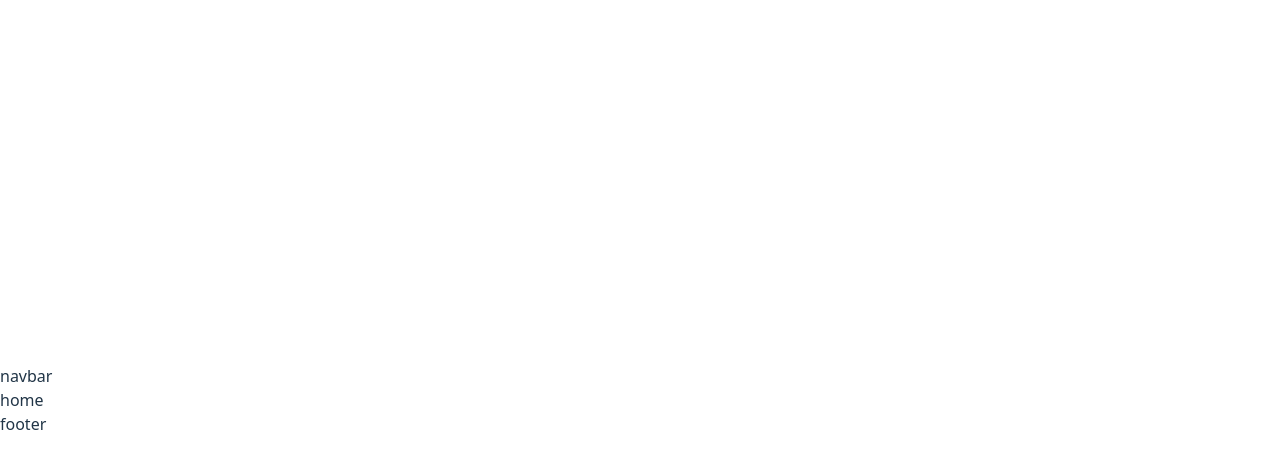
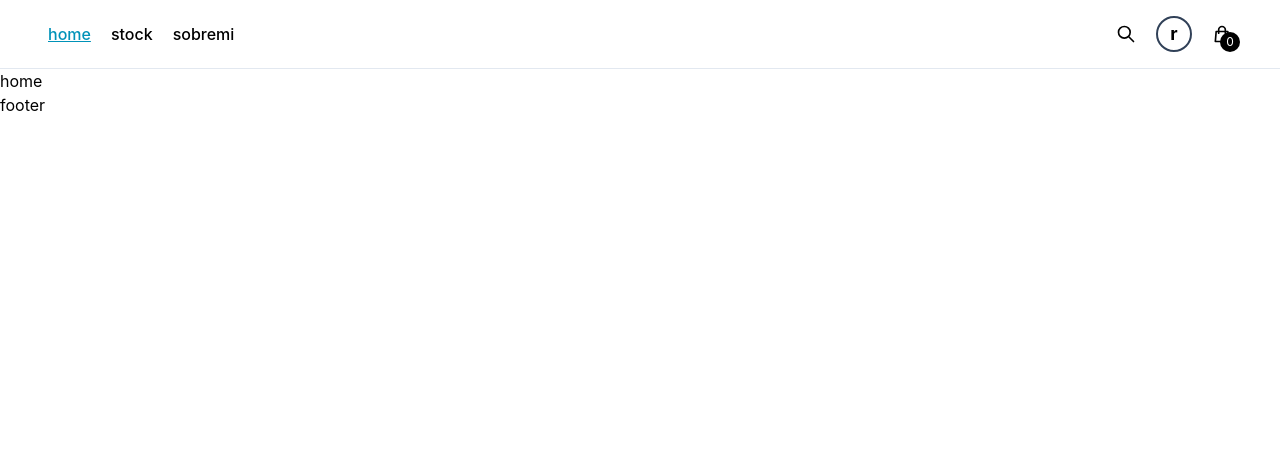
Before and after one commit to diazfabrici0/ceramicka, a React (Vite) app in the folder ceramicka-ecommerce/: page / in a window 1280 px wide. Shown: the top 468 px of the page. Built offline with nearby package versions, Linux system fonts and the light colour scheme.

Commit message:
avances en el nav

```diff
--- a/ceramicka-ecommerce/package.json
+++ b/ceramicka-ecommerce/package.json
@@ -10,12 +10,12 @@
     "preview": "vite preview"
   },
   "dependencies": {
-    "@tailwindcss/vite": "^4.1.18",
+    "@tailwindcss/vite": "^4.2.0",
     "react": "^19.2.0",
     "react-dom": "^19.2.0",
     "react-icons": "^5.5.0",
     "react-router-dom": "^7.13.0",
-    "tailwindcss": "^4.1.18"
+    "tailwindcss": "^4.2.0"
   },
   "devDependencies": {
     "@eslint/js": "^9.39.1",
--- /dev/null
+++ b/ceramicka-ecommerce/src/components/shared/Logos.tsx
@@ -0,0 +1,10 @@
+import { Link } from "react-router-dom"
+
+export const Logos = () => {
+  return (
+    <Link to="/" className={`text-2xl font-bold tracking-tighter transition-all `}>
+        <p>Jarrones</p>
+        <span className="text-cyan-600">Baratos</span>
+    </Link>
+  )
+}
--- a/ceramicka-ecommerce/src/components/shared/Navbar.tsx
+++ b/ceramicka-ecommerce/src/components/shared/Navbar.tsx
@@ -1,12 +1,13 @@
 //import React from 'react'
 import { navbarLinks }from '../../constants/links'
 import { NavLink, Link } from 'react-router-dom'
-import { HiOutlineSearch } from 'react-icons/hi'
+import { HiOutlineSearch, HiOutlineShoppingBag } from 'react-icons/hi'
+import { FaBarsStaggered } from 'react-icons/fa6'
 
 export const Navbar = () => {
   return (
     <header className='bg-white text-black py-4 flex items-center justify-between px-5 border-b border-slate-200 lg:px-12'>
-        <nav>
+        <nav className='space-x-5 hiddem md:flex'>
            {
             navbarLinks.map(link => (
                 <NavLink
@@ -31,9 +32,12 @@ export const Navbar = () => {
             </Link>
         </div>
         <button className="relative">
-            <span className='absolute -bottom-2 -right-2 w-5 h-5 grid place-items-center bg-black text-white text-xs rounded-full'>0</span>
+            <span className='absolute -bottom-2 -right-2 w-5 h-5 grid place-items-center bg-black text-white text-xs rounded-full'>
+                0
+            </span>
+            <HiOutlineShoppingBag size={20} />
         </button>
-        <div className="relative"></div>
+<button className="md:hidden"><FaBarsStaggered size={20} /></button>
     </div>
 
     </header>
--- a/ceramicka-ecommerce/src/index.css
+++ b/ceramicka-ecommerce/src/index.css
@@ -1,70 +1 @@
 @import "tailwindcss";
-
-:root {
-  font-family: system-ui, Avenir, Helvetica, Arial, sans-serif;
-  line-height: 1.5;
-  font-weight: 400;
-
-  color-scheme: light dark;
-  color: rgba(255, 255, 255, 0.87);
-  background-color: #242424;
-
-  font-synthesis: none;
-  text-rendering: optimizeLegibility;
-  -webkit-font-smoothing: antialiased;
-  -moz-osx-font-smoothing: grayscale;
-}
-
-a {
-  font-weight: 500;
-  color: #646cff;
-  text-decoration: inherit;
-}
-a:hover {
-  color: #535bf2;
-}
-
-body {
-  margin: 0;
-  display: flex;
-  place-items: center;
-  min-width: 320px;
-  min-height: 100vh;
-}
-
-h1 {
-  font-size: 3.2em;
-  line-height: 1.1;
-}
-
-button {
-  border-radius: 8px;
-  border: 1px solid transparent;
-  padding: 0.6em 1.2em;
-  font-size: 1em;
-  font-weight: 500;
-  font-family: inherit;
-  background-color: #1a1a1a;
-  cursor: pointer;
-  transition: border-color 0.25s;
-}
-button:hover {
-  border-color: #646cff;
-}
-button:focus,
-button:focus-visible {
-  outline: 4px auto -webkit-focus-ring-color;
-}
-
-@media (prefers-color-scheme: light) {
-  :root {
-    color: #213547;
-    background-color: #ffffff;
-  }
-  a:hover {
-    color: #747bff;
-  }
-  button {
-    background-color: #f9f9f9;
-  }
-}
--- a/ceramicka-ecommerce/src/layouts/RootLayout.tsx
+++ b/ceramicka-ecommerce/src/layouts/RootLayout.tsx
@@ -1,10 +1,10 @@
 import { Outlet } from "react-router-dom";
+import { Navbar } from "../components/shared/Navbar";
 
 export const RootLayout = () => {
     return (
         <div>
-            <div>navbar</div>
-
+            <Navbar />
             <Outlet />
 
             <div>footer</div>
```
Also changed, not shown: 1 other file (tests, documents, lock files or other folders).
